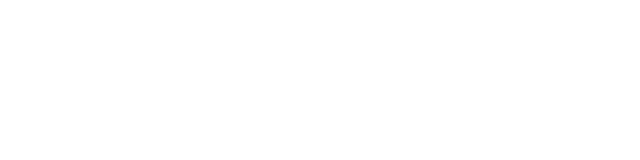
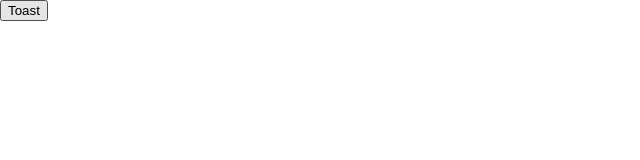
Before and after one commit to rama-01/vue2, a Vue app: page / in a window 1280 px wide. Shown: the top 160 px of the page, without its empty margins (0-640 px from the left). Built offline with nearby package versions, Linux system fonts and the light colour scheme.

Commit message:
开发一个toast插件

```diff
--- a/src/App.vue
+++ b/src/App.vue
@@ -1,33 +1,19 @@
 <template>
-  <div id="app">
-    {{message}}
-  </div>
+ <div>
+   <button @click='handleClick'>Toast</button>
+ </div>
 </template>
-
 <script>
-import Vue from 'vue'
 export default {
-  data () {
-    var app = new Vue({
-      el: '#app',
-      data: {
-        message: 'Hello Vue!'
-      }
-    })
-    return {
-      app
+    name: 'demo',
+    methods: {
+      handleClick() {
+      this.$toast({
+        type: 'success',
+        msg: '成功',
+        duration: 3
+      })
     }
   }
 }
 </script>
-
-<style>
-#app {
-  font-family: Avenir, Helvetica, Arial, sans-serif;
-  -webkit-font-smoothing: antialiased;
-  -moz-osx-font-smoothing: grayscale;
-  text-align: center;
-  color: #2c3e50;
-  height: 100%;
-}
-</style>
--- /dev/null
+++ b/src/components/Toast/index.js
@@ -0,0 +1,22 @@
+// src/components/Toast/index.js
+import Vue from 'vue';
+import Toast from './index.vue';
+
+// 使用 Vue.extend() 创建 Toast 的构造器
+const ToastConstructor = Vue.extend(Toast);
+
+const toast = function (options = {}) {
+  // 创建 Toast 实例，通过构造函数传参，
+  // 并调用 Vue 实例上的 $mount() 手动挂载
+  const toastInstance = new ToastConstructor({
+    data: options
+  }).$mount();
+
+  // 手动把真实 dom 挂到 html 的 body 上
+  document.body.appendChild(toastInstance.$el);
+
+  return toastInstance;
+};
+
+// 导出包装好的 toast 方法
+export default toast;
--- /dev/null
+++ b/src/components/index.js
@@ -0,0 +1,17 @@
+// src/components/index.js
+import toast from './Toast/index';
+// import '../icon/iconfont.css';
+
+// 准备好 install 方法 给 Vue.use() 使用
+const install = function (Vue) {
+  if (install.installed) return;
+  install.installed = true;
+
+  // 将包装好的 toast 挂到Vue的原型上，作为 Vue 实例上的方法
+  Vue.prototype.$toast = toast;
+}
+
+// 默认导出 install
+export default {
+  install,
+};
--- a/src/main.js
+++ b/src/main.js
@@ -5,6 +5,9 @@ import router from '@/router'
 
 Vue.config.productionTip = false
 
+import toast from '@/components';
+Vue.use(toast);
+
 new Vue({
   router,
   render: h => h(App),
```
